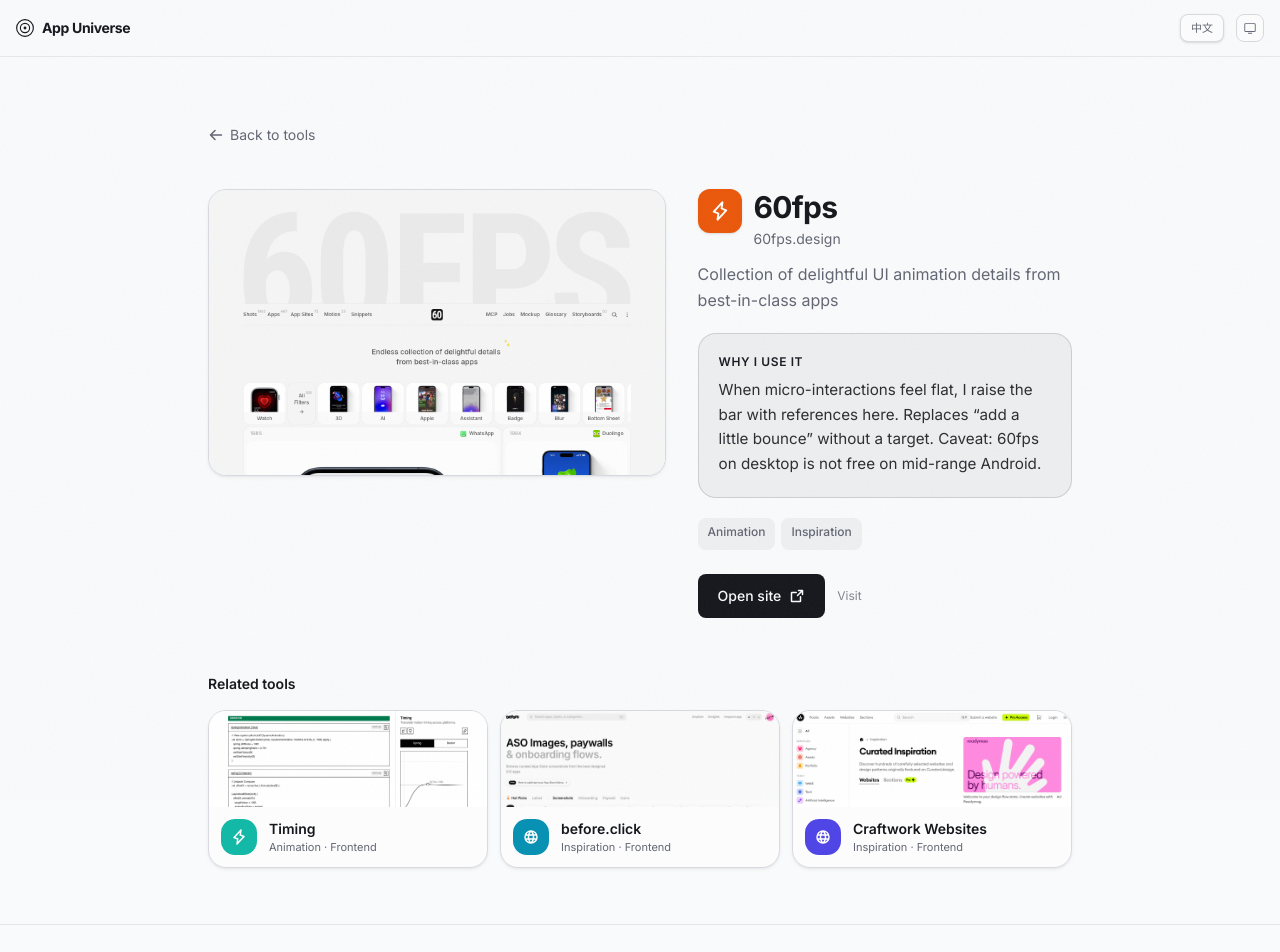
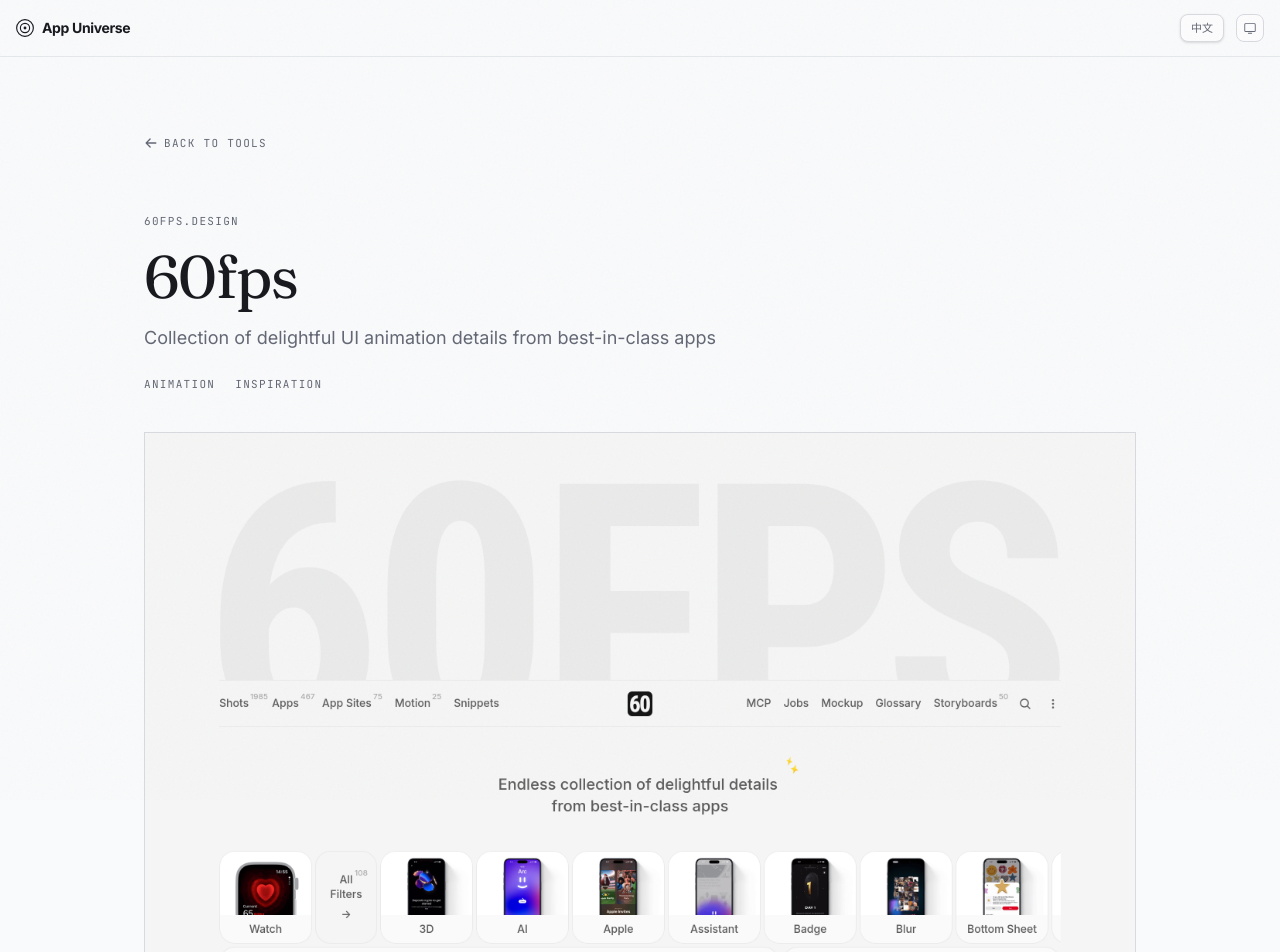
Before and after one commit to cookabc/app-universe, a Next.js app: page /t/60fps in a window 1280 px wide. Shown: the top 952 px of the page. Built offline with nearby package versions, Linux system fonts and the light colour scheme.

Commit message:
style(detail): editorial tool page with oversized preview
Detail page restructured as an editorial entry: domain kicker, large
serif title, full-width 16:9 preview, curator note as a bordered
pull-quote. Related tools inherit the hairline index-grid treatment
from the catalog.

```diff
--- a/src/components/ToolDetail.tsx
+++ b/src/components/ToolDetail.tsx
@@ -27,14 +27,12 @@ export function ToolDetail({ tool, related }: ToolDetailProps) {
     const note = tool.note?.[lang] || tool.note?.en
     const domain = getDomain(tool.url)
     const previewSrc = `/previews/${tool.id}.png`
-    const visitLabel = isReady ? t('toolsWall.visit') : 'Visit'
     const githubLabel = isReady ? t('toolsWall.githubRepo') : 'GitHub repository'
     const opensInNewTab = isReady ? t('toolsWall.opensInNewTab') : 'opens in a new tab'
     const backLabel = isReady ? t('toolDetail.back') : 'Back to tools'
     const whyLabel = isReady ? t('toolDetail.whyIUseIt') : 'Why I use it'
     const relatedLabel = isReady ? t('toolDetail.related') : 'Related tools'
     const openExternal = isReady ? t('toolDetail.openSite') : 'Open site'
-    const featuredLabel = isReady ? t('toolsWall.featuredBadge') : 'Featured'
 
     const tagLabel = (tag: string) => {
         if (isReady) {
@@ -46,95 +44,74 @@ export function ToolDetail({ tool, related }: ToolDetailProps) {
     }
 
     return (
-        <article className="mx-auto max-w-4xl px-4 py-10 sm:py-14">
+        <article className="mx-auto max-w-5xl px-4 py-12 sm:py-16">
             <Link
                 href="/#tools"
-                className="inline-flex items-center gap-1.5 text-sm text-muted-foreground hover:text-foreground transition-colors mb-8 min-h-[44px]"
+                className="index-label inline-flex items-center gap-1.5 hover:text-foreground transition-colors mb-12 min-h-[44px]"
             >
-                <ArrowLeftIcon className="h-4 w-4" weight="bold" />
+                <ArrowLeftIcon className="h-3.5 w-3.5" weight="bold" />
                 {backLabel}
             </Link>
 
-            <div className="grid gap-8 lg:grid-cols-[minmax(0,1.1fr)_minmax(0,0.9fr)] lg:items-start">
-                <div className="relative overflow-hidden radius-outer surface min-h-[220px] sm:min-h-[280px] hover:transform-none hover:shadow-sm">
+            <header className="space-y-4">
+                <p className="index-label">{domain}</p>
+                <h1 className="serif-display text-4xl sm:text-5xl lg:text-6xl leading-[1.02] tracking-tight text-foreground text-balance">
+                    {name}
+                </h1>
+                <p className="measure text-base sm:text-lg text-muted-foreground leading-relaxed text-pretty">{desc}</p>
+                <div className="flex flex-wrap items-center gap-x-5 gap-y-2 pt-2">
+                    {tool.tags.map((tag) => (
+                        <Link
+                            key={tag}
+                            href={`/?tag=${encodeURIComponent(tag)}#tools`}
+                            className="index-label hover:text-foreground transition-colors"
+                        >
+                            {tagLabel(tag)}
+                        </Link>
+                    ))}
+                </div>
+            </header>
+
+            <div className="relative mt-10 border border-border bg-muted overflow-hidden">
                 {!imgError ? (
                     <img
                         src={previewSrc}
                         alt={isReady ? t('toolsWall.previewAlt', { name }) : `${name} preview`}
-                            width={960}
-                            height={540}
-                            className="w-full h-full object-cover object-top min-h-[220px] sm:min-h-[280px]"
+                        width={1200}
+                        height={675}
+                        className="w-full aspect-video object-cover object-top"
                         onError={() => setImgError(true)}
                     />
                 ) : (
                     <div
-                            className="flex min-h-[220px] sm:min-h-[280px] items-center justify-center"
+                        className="flex aspect-video items-center justify-center"
                         style={{ backgroundColor: `${tool.color}18` }}
                     >
                         <Icon className="h-16 w-16" style={{ color: tool.color }} weight="duotone" />
                     </div>
                 )}
-                    {tool.featured && (
-                        <span className="absolute top-3 left-3 rounded-full bg-foreground/90 text-background text-[10px] font-semibold px-2.5 py-1 tracking-wide">
-                            {featuredLabel}
-                        </span>
-                    )}
             </div>
 
-                <div className="space-y-5">
-                    <header className="space-y-3">
-                        <div className="flex items-start gap-3">
-                            <div
-                                className="flex h-11 w-11 flex-shrink-0 items-center justify-center rounded-xl text-white shadow-sm"
-                                style={{ backgroundColor: tool.color }}
-                            >
-                                <Icon className="h-5 w-5" weight="bold" />
-                            </div>
-                            <div className="min-w-0">
-                                <h1 className="text-2xl sm:text-3xl font-bold tracking-tight text-foreground text-balance">
-                                    {name}
-                                </h1>
-                                <p className="text-sm text-muted-foreground font-mono mt-1">{domain}</p>
-                            </div>
-                        </div>
-                        <p className="text-base text-muted-foreground leading-relaxed text-pretty">{desc}</p>
-                    </header>
-
-                    {note && (
-                        <section
-                            className="radius-outer border border-primary/15 bg-primary/5 p-4 sm:p-5"
-                            aria-labelledby="why-heading"
-                        >
-                            <h2
-                                id="why-heading"
-                                className="text-xs font-semibold uppercase tracking-wider text-primary mb-2"
-                            >
+            <div className="mt-10 grid gap-10 lg:grid-cols-[minmax(0,1fr)_minmax(0,20rem)]">
+                {note ? (
+                    <section aria-labelledby="why-heading">
+                        <h2 id="why-heading" className="index-label mb-4">
                             {whyLabel}
                         </h2>
-                            <p className="text-sm sm:text-[0.95rem] text-foreground/90 leading-relaxed text-pretty">
+                        <p className="serif-display text-xl sm:text-2xl leading-relaxed text-foreground/90 text-pretty border-l-2 border-foreground pl-5">
                             {note}
                         </p>
                     </section>
+                ) : (
+                    <span />
                 )}
 
-                    <div className="flex flex-wrap gap-1.5">
-                        {tool.tags.map((tag) => (
-                            <Link
-                                key={tag}
-                                href={`/?tag=${encodeURIComponent(tag)}#tools`}
-                                className="px-2.5 py-1.5 min-h-[32px] radius-inner text-xs font-medium bg-muted text-muted-foreground hover:bg-foreground/10 hover:text-foreground transition-colors"
-                            >
-                                {tagLabel(tag)}
-                            </Link>
-                        ))}
-                    </div>
-
-                    <div className="flex flex-wrap items-center gap-3 pt-1">
+                <div className="space-y-3 lg:justify-self-end lg:text-right">
                     <a
                         href={tool.url}
                         target="_blank"
                         rel="noopener noreferrer"
-                            className="inline-flex items-center gap-2 px-5 py-2.5 min-h-[44px] rounded-[var(--radius-inner)] bg-foreground text-background text-sm font-medium hover:bg-foreground/90 transition-colors"
+                        className="inline-flex items-center gap-2 border border-foreground bg-foreground text-background px-6 py-3 text-sm font-medium hover:opacity-85 transition-opacity"
                     >
                         {openExternal}
                         <ArrowSquareOutIcon className="h-4 w-4" weight="bold" />
@@ -145,43 +122,39 @@ export function ToolDetail({ tool, related }: ToolDetailProps) {
                             href={tool.githubUrl}
                             target="_blank"
                             rel="noopener noreferrer"
-                                className="inline-flex items-center gap-2 px-4 py-2.5 min-h-[44px] rounded-[var(--radius-inner)] border border-border bg-card text-sm font-medium text-foreground hover:border-primary/30 transition-colors"
+                            className="index-label flex items-center gap-1.5 hover:text-foreground transition-colors lg:justify-end"
                             aria-label={`${githubLabel} (${opensInNewTab})`}
                         >
-                                <GithubLogoIcon className="h-4 w-4" weight="regular" />
+                            <GithubLogoIcon className="h-3.5 w-3.5" weight="regular" />
                             GitHub
                         </a>
                     )}
-                        <span className="text-xs text-muted-foreground/80 hidden sm:inline">{visitLabel}</span>
-                    </div>
                 </div>
             </div>
 
             {related.length > 0 && (
-                <section className="mt-14" aria-labelledby="related-tools-heading">
-                    <h2 id="related-tools-heading" className="text-sm font-semibold text-foreground mb-4">
+                <section className="mt-20" aria-labelledby="related-tools-heading">
+                    <hr className="hairline mb-6" />
+                    <h2 id="related-tools-heading" className="serif-display text-2xl text-foreground mb-6">
                         {relatedLabel}
                     </h2>
-                    <ul className="grid gap-3 sm:grid-cols-3">
+                    <ul className="grid gap-px bg-border border border-border sm:grid-cols-3">
                         {related.map((item) => {
                             const RelatedIcon = getIcon(item.icon)
                             const relatedName = item.name[lang] || item.name.en
                             const relatedPreview = `/previews/${item.id}.png`
                             const showImg = !relatedImgError[item.id]
                             return (
-                                <li key={item.id}>
-                                    <Link
-                                        href={getToolPath(item.id)}
-                                        className="group surface surface-active radius-outer flex flex-col overflow-hidden h-full"
-                                    >
-                                        <div className="relative h-24 bg-muted overflow-hidden">
+                                <li key={item.id} className="bg-card">
+                                    <Link href={getToolPath(item.id)} className="group flex flex-col h-full">
+                                        <div className="relative h-28 bg-muted overflow-hidden">
                                             {showImg ? (
                                                 <img
                                                     src={relatedPreview}
                                                     alt=""
                                                     width={320}
-                                                    height={96}
-                                                    className="w-full h-full object-cover object-top transition-transform duration-300 group-hover:scale-[1.03]"
+                                                    height={112}
+                                                    className="w-full h-full object-cover object-top transition-transform duration-500 group-hover:scale-[1.02]"
                                                     loading="lazy"
                                                     onError={() =>
                                                         setRelatedImgError((prev) => ({ ...prev, [item.id]: true }))
@@ -200,21 +173,13 @@ export function ToolDetail({ tool, related }: ToolDetailProps) {
                                                 </div>
                                             )}
                                         </div>
-                                        <div className="flex items-center gap-3 p-3">
-                                            <div
-                                                className="flex h-9 w-9 flex-shrink-0 items-center justify-center rounded-lg text-white"
-                                                style={{ backgroundColor: item.color }}
-                                            >
-                                                <RelatedIcon className="h-4 w-4" weight="bold" />
-                                            </div>
-                                            <div className="min-w-0">
-                                                <p className="text-sm font-semibold text-foreground truncate">
+                                        <div className="p-4">
+                                            <p className="serif-display text-lg text-foreground truncate group-hover:underline underline-offset-4">
                                                 {relatedName}
                                             </p>
-                                                <p className="text-[11px] text-muted-foreground truncate">
+                                            <p className="index-label mt-1 truncate">
                                                 {item.tags.map(tagLabel).join(' · ')}
                                             </p>
-                                            </div>
                                         </div>
                                     </Link>
                                 </li>
```
Lines whose indentation alone changed are shown as unchanged.
